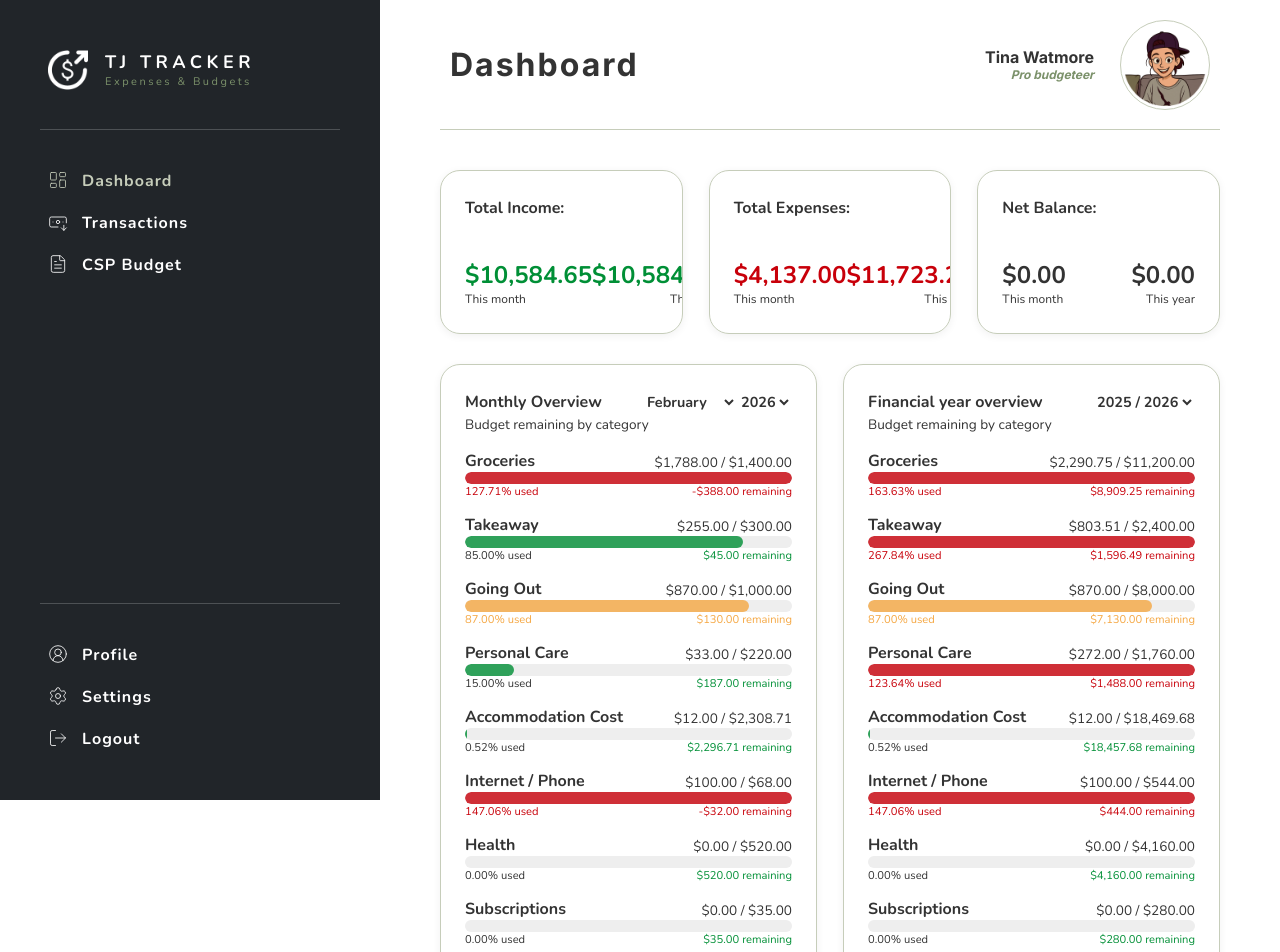
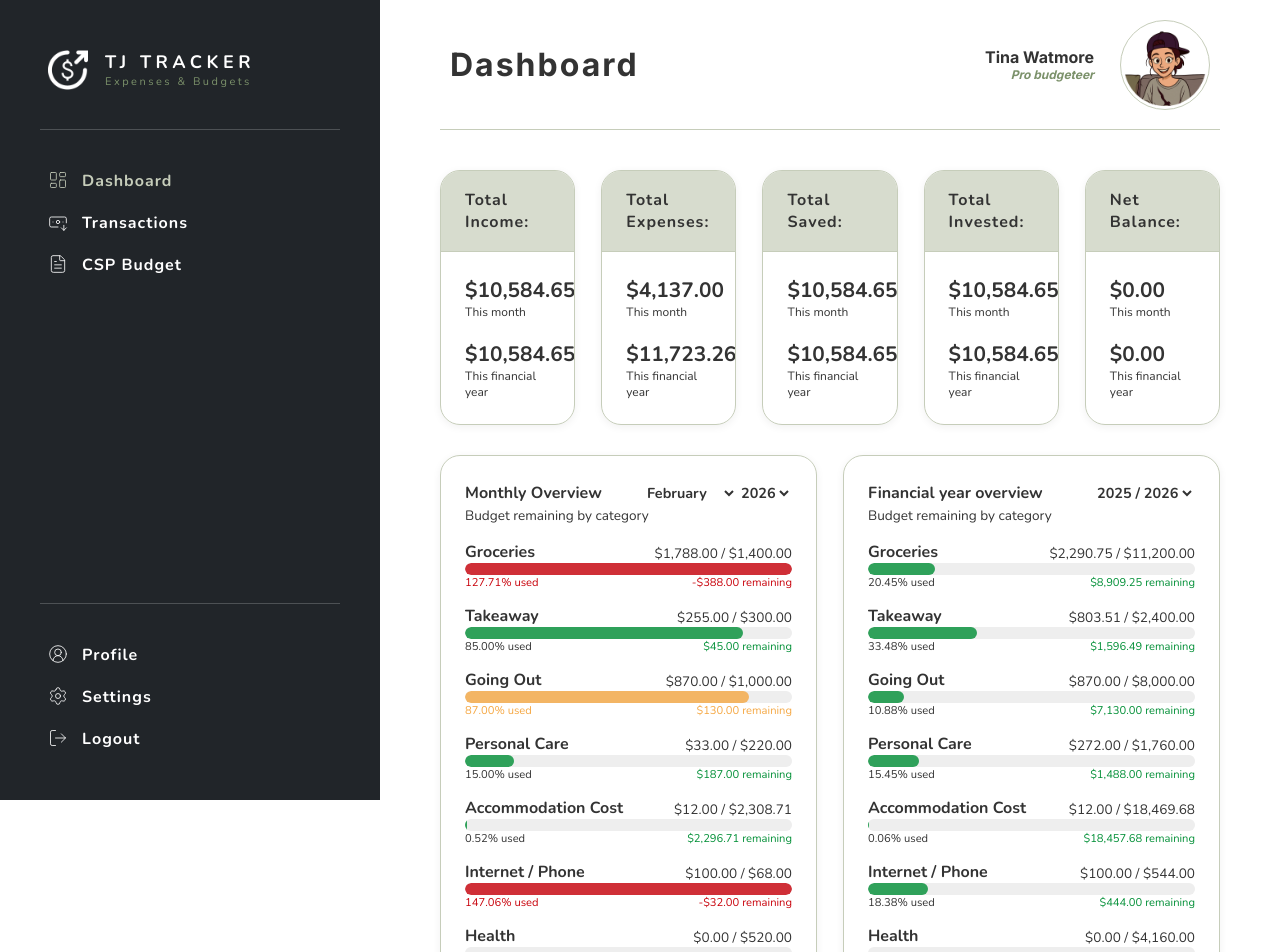
Before and after one commit to tina-watmore/expense-tracker, a Next.js app: page / in a window 1280 px wide. Shown: the top 952 px of the page. Built offline with nearby package versions, Linux system fonts and the light colour scheme.

Commit message:
updated calculations on dashwboard for the overviews

```diff
--- a/src/app/Dashboard.tsx
+++ b/src/app/Dashboard.tsx
@@ -18,26 +18,30 @@ export const Dashboard = () => {
     const { transactions, groups } = useTransactions();
     const { currentYear, currentMonth } = getCurrentDate();
     const { startDate, endDate } = getFinancialYearRange();
-    const [selectedFinancialYear, setSelectedFinancialYear] = useState();
+    const [selectedFinancialYear, setSelectedFinancialYear] = useState<number>();
     const [selectedYear, setSelectedYear] = useState(currentYear);
     const [selectedMonth, setSelectedMonth] = useState(currentMonth);
     const [selectedFinYearStart, setSelectedFinYearStart] = useState<Date>(startDate);
     const [selectedFinYearEnd, setSelectedFinYearEnd] = useState<Date>(endDate);
 
+    const transactionsFilteredByCurrentMonth = transactions.filter(t => isInCurrentMonth(t.date));
+
     const monthlyExpenseTotal = useMemo(() => {
-      return transactions.filter(t => isInCurrentMonth(
-        t.date)
-      )
-      .filter(t => t.groupId === 1 || t.groupId === 2)
-      .reduce((total, t) => total + t.amount, 0)
+      return transactionsFilteredByCurrentMonth
+        .filter(t => t.groupId === 1 || t.groupId === 2)
+        .reduce((total, t) => total + t.amount, 0)
     }, [transactions]);
 
     const monthlyIncomeTotal = useMemo(() => {
-      return transactions.filter(t => isInCurrentMonth(
-        t.date)
-      )
-      .filter(t => t.groupId === 7)
-      .reduce((total, t) => total + t.amount, 0)
+      return transactionsFilteredByCurrentMonth
+        .filter(t => t.groupId === 7)
+        .reduce((total, t) => total + t.amount, 0)
+    }, [transactions]);
+
+    const monthlySavedTotal = useMemo(() => {
+      return transactionsFilteredByCurrentMonth
+        .filter(t => t.groupId === 7)
+        .reduce((total, t) => total + t.amount, 0)
     }, [transactions]);
 
     const yearlyIncomeTotal = useMemo(() => {
@@ -80,12 +84,12 @@ export const Dashboard = () => {
             </div>
             <div className="details">
               <div className="item">
-                <div className="amount positive-value">{formatCurrency(monthlyIncomeTotal)}</div>
+                <div className="amount">{formatCurrency(monthlyIncomeTotal)}</div>
                 <div className="info">This month</div>
               </div>
               <div className="item">
-                <div className="amount positive-value">{formatCurrency(yearlyIncomeTotal)}</div>
-                <div className="info">This year</div>
+                <div className="amount">{formatCurrency(yearlyIncomeTotal)}</div>
+                <div className="info">This financial year</div>
               </div>
             </div>
           </div>
@@ -95,12 +99,42 @@ export const Dashboard = () => {
             </div>
             <div className="details">
               <div className="item">
-                <div className="amount negative-value">{formatCurrency(monthlyExpenseTotal)}</div>
+                <div className="amount">{formatCurrency(monthlyExpenseTotal)}</div>
                 <div className="info">This month</div>
               </div>
               <div className="item">
-                <div className="amount negative-value">{formatCurrency(yearlyExpenseTotal)}</div>
-                <div className="info">This year</div>
+                <div className="amount">{formatCurrency(yearlyExpenseTotal)}</div>
+                <div className="info">This financial year</div>
+              </div>
+            </div>
+          </div>
+          <div className="bg-card">
+            <div className="title">
+              Total Saved:
+            </div>
+            <div className="details">
+              <div className="item">
+                <div className="amount">{formatCurrency(monthlyIncomeTotal)}</div>
+                <div className="info">This month</div>
+              </div>
+              <div className="item">
+                <div className="amount">{formatCurrency(yearlyIncomeTotal)}</div>
+                <div className="info">This financial year</div>
+              </div>
+            </div>
+          </div>
+          <div className="bg-card">
+            <div className="title">
+              Total Invested:
+            </div>
+            <div className="details">
+              <div className="item">
+                <div className="amount">{formatCurrency(monthlyIncomeTotal)}</div>
+                <div className="info">This month</div>
+              </div>
+              <div className="item">
+                <div className="amount">{formatCurrency(yearlyIncomeTotal)}</div>
+                <div className="info">This financial year</div>
               </div>
             </div>
           </div>
@@ -115,7 +149,7 @@ export const Dashboard = () => {
               </div>
               <div className="item">
                 <div className="amount">$0.00</div>
-                <div className="info">This year</div>
+                <div className="info">This financial year</div>
               </div>
             </div>
           </div>
@@ -163,7 +197,7 @@ export const Dashboard = () => {
               {
                   groups
                     .filter(g => g.id === 1 || g.id === 2)
-                    .map(g => (g.categories.map((c) => {
+                    .map(g => (g.categories.map((c, index) => {
                       const categorySpend = transactions
                         .filter(t => t.groupId === g.id && t.categoryId === c.id)
                         .filter(t => isInSelectedDateRange(t.date, selectedMonth, selectedYear))
@@ -180,7 +214,7 @@ export const Dashboard = () => {
                         return;
                       }
                       return (
-                        <div className={`${progressLevel()} item`}>
+                        <div key={index}  className={`${progressLevel()} item`}>
                           <div className="category">
                             {c.name}
                           </div>
@@ -225,12 +259,10 @@ export const Dashboard = () => {
                 >
                   {
                     years.map((y, index) => {
-                      if(currentMonth <= 6 && index === 0) return; // removing next financial year
+                      if(currentMonth <= 6 && index === 0) return; // removing next financial year if current month is before July
                       return <option key={index} value={y}>{`${y} / ${y + 1}`}</option>
                     })
                   }
-                  <option value="123">123</option>
-
                 </select>
               </div>
             </div>
@@ -238,7 +270,7 @@ export const Dashboard = () => {
               {
                   groups
                     .filter(g => g.id === 1 || g.id === 2)
-                    .map(g => (g.categories.map((c) => {
+                    .map(g => (g.categories.map((c, index) => {
 
                       const categorySpend = transactions
                         .filter(t => t.groupId === g.id && t.categoryId === c.id)
@@ -249,16 +281,16 @@ export const Dashboard = () => {
                         ))
                         .reduce((total, item) => total + item.amount, 0);
 
-                      let currentMonth = new Date().getMonth();
+                      let currentMonthCount = currentMonth;
                       if(!selectedFinancialYear) {
-                        currentMonth <= 5 ? (currentMonth += 7) : (currentMonth -= 5);
+                        currentMonthCount <= 5 ? (currentMonthCount += 7) : (currentMonthCount -= 5);
                       } else {
-                        currentMonth = 12;
+                        currentMonthCount = 12;
                       }
 
 
-                      const remainingAmount = (Number(c.amount) * currentMonth) - categorySpend;
-                      const percentageUsed = (categorySpend / Number(c.amount)) * 100;
+                      const remainingAmount = (Number(c.amount) * currentMonthCount) - categorySpend;
+                      const percentageUsed = (categorySpend / (Number(c.amount) * currentMonthCount)) * 100;
                       const safePercentage = Math.min(percentageUsed, 100);
                       const progressLevel = (): string => {
                         if(percentageUsed > 85 && percentageUsed < 100) {
@@ -270,12 +302,12 @@ export const Dashboard = () => {
                       }
 
                       return (
-                        <div className={`${progressLevel()} item`}>
+                        <div key={index} className={`${progressLevel()} item`}>
                           <div className="category">
                             {c.name}
                           </div>
                           <div className="amount">
-                            {formatCurrency(categorySpend)} / {formatCurrency(Number(c.amount) * currentMonth)}
+                            {formatCurrency(categorySpend)} / {formatCurrency(Number(c.amount) * currentMonthCount)}
                           </div>
                           <div className="progress">
                             <div
--- /dev/null
+++ b/src/app/api/networth/networth.ts
@@ -0,0 +1,5 @@
+import data from '@/data/networth.json';
+
+export async function GET() {
+  return Response.json({ data })
+}
--- a/src/app/page.tsx
+++ b/src/app/page.tsx
@@ -2,7 +2,7 @@ import Header from "@/components/Header";
 import { Dashboard } from "./Dashboard";
 
 
-export const Metadata = {
+export const metadata = {
   title: "Dashboard - TJ Tracker",
   description: "Budgeting and tracking daily expenses"
 }
--- a/src/app/settings/page.tsx
+++ b/src/app/settings/page.tsx
@@ -1,6 +1,6 @@
 import Header from "@/components/Header";
 
-export const Metadata = {
+export const metadata = {
   title: 'Settings',
   description: 'User settings',
 };
--- a/src/app/transactions/page.tsx
+++ b/src/app/transactions/page.tsx
@@ -2,7 +2,7 @@ import { AddExpenseForm } from "./AddExpenseForm";
 import { TransactionList } from "./TransactionsList";
 import Header from "@/components/Header";
 
-export const Metadata = {
+export const metadata = {
   title: 'Transactions',
   description: 'Add expense and view transactions',
 };
--- a/src/data/groups.json
+++ b/src/data/groups.json
@@ -50,24 +50,33 @@
           ]
         },
         { "id": 10, "name": "Gifts", "amount": 100 },
-        { "id": 11, "name": "Miscellaneous", "amount": 350 }
+        { "id": 11, "name": "Miscellaneous", "amount": 350 },
+        {
+          "id": 12,
+          "name": "Holiday",
+          "amount": 1500,
+          "subCategories": [
+            { "id": 1, "name": "Flights" },
+            { "id": 2, "name": "Accommodation Cost" },
+            { "id": 3, "name": "Activities" }
+          ]
+        },
+        { "id": 13, "name": "Tina's GFS", "amount": 300 },
+        { "id": 14, "name": "Jason's GFS", "amount": 300 }
       ]
     },
     {
       "id": 2,
-      "name": "Guilt Free Spend",
+      "name": "Saving",
       "categories": [
-        { "id": 1, "name": "Holiday", "amount": 1500 },
-        { "id": 2, "name": "Tina's GFS", "amount": 300 },
-        { "id": 3, "name": "Jason's GFS", "amount": 300 }
+        { "id": 1, "name": "Long Term Emergency Savings", "amount": 1000},
+        { "id": 2, "name": "Wallie Savings", "amount": 50 }
       ]
     },
     {
       "id": 3,
-      "name": "Investing & Saving",
+      "name": "Investing",
       "categories": [
-        { "id": 1, "name": "Long Term Emergency Savings", "amount": 1000},
-        { "id": 2, "name": "Wallie Savings", "amount": 50 },
         { "id": 3, "name": "ETF's", "amount": 500 },
         { "id": 4, "name": "Tina's Superannuation", "amount": 232.14 },
         { "id": 5, "name": "Jason's Superannuation", "amount": 1750 }
@@ -97,17 +106,6 @@
     },
     {
       "id": 6,
-      "name": "Networth",
-      "categories": [
-        { "id": 1, "name": "Assets", "amount": 2907000},
-        { "id": 2, "name": "Investments", "amount": 32091 },
-        { "id": 3, "name": "Superannuation", "amount": 505000 },
-        { "id": 4, "name": "Savings", "amount": 24000 },
-        { "id": 5, "name": "Debt", "amount": -425000 }
-      ]
-    },
-    {
-      "id": 7,
       "name": "Income",
       "categories": [
         { "id": 1, "name": "Jason", "amount": 12199.33},
--- a/src/styles/site.scss
+++ b/src/styles/site.scss
@@ -363,37 +363,40 @@ header {
       width: 25%;
     }
 
+    &:has(> .bg-card:nth-last-child(5)) .bg-card {
+      width: 20%;
+    }
+
     .bg-card {
       border: 1px solid var(--site-color-secondary);
       border-radius: 20px;
       box-shadow: 0 2px 8px rgba(0,0,0,0.06);
       overflow:hidden;
-      padding: 26px 24px;
     }
 
     .title {
+      border-bottom: 1px solid var(--site-color-secondary);
+      background-color: rgb(var(--site-color-secondary-rgb), 0.7);
+      letter-spacing: 1px;
+      display: flex;
       font-weight: 700;
-      margin-bottom: 40px;
+      font-size: 1rem;
+      padding: 18px 24px;
     }
 
-    .details {
-      display: flex;
-      justify-content: space-between;
+    .item:first-child {
+      padding-top: 24px;
+      padding-bottom: 20px;
     }
 
-    .item:nth-child(2) {
-      text-align: right;
+    .item {
+      padding: 0 24px 24px;
     }
 
     .amount {
-      font-size: 1.50rem;
+      font-size: 1.30rem;
       font-weight: 700;
-      &.positive {
-        color: var(--positive-color);
-      }
-      &.negative {
-        color: var(--negative-color);
-      }
+
     }
 
     .info {
```
Also changed, not shown: notes/To do.md (+15 -10 lines), src/app/budget/page.tsx (+69 -65 lines), src/data/networth.json (added, +16 -0 lines), src/types/networth.ts (added, +15 -0 lines).
